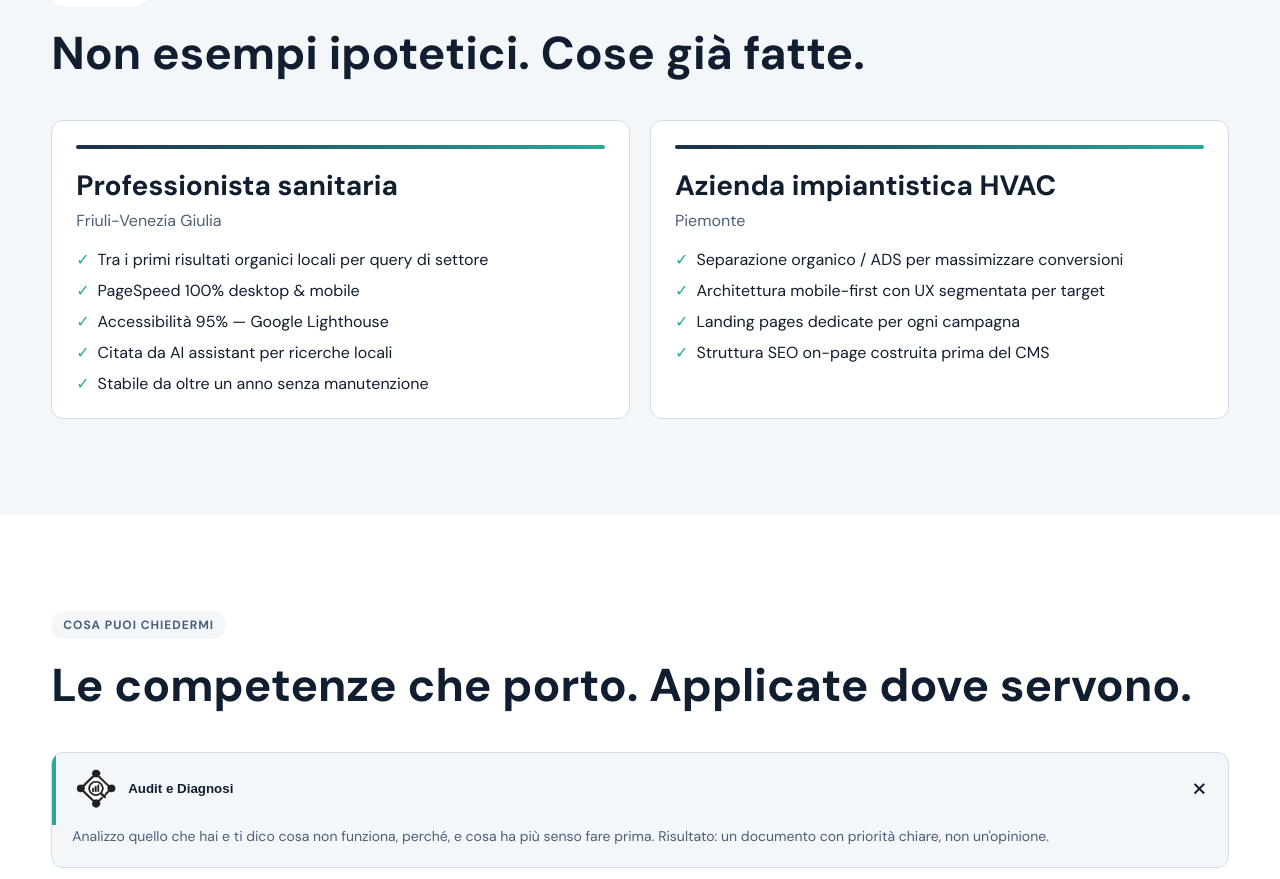
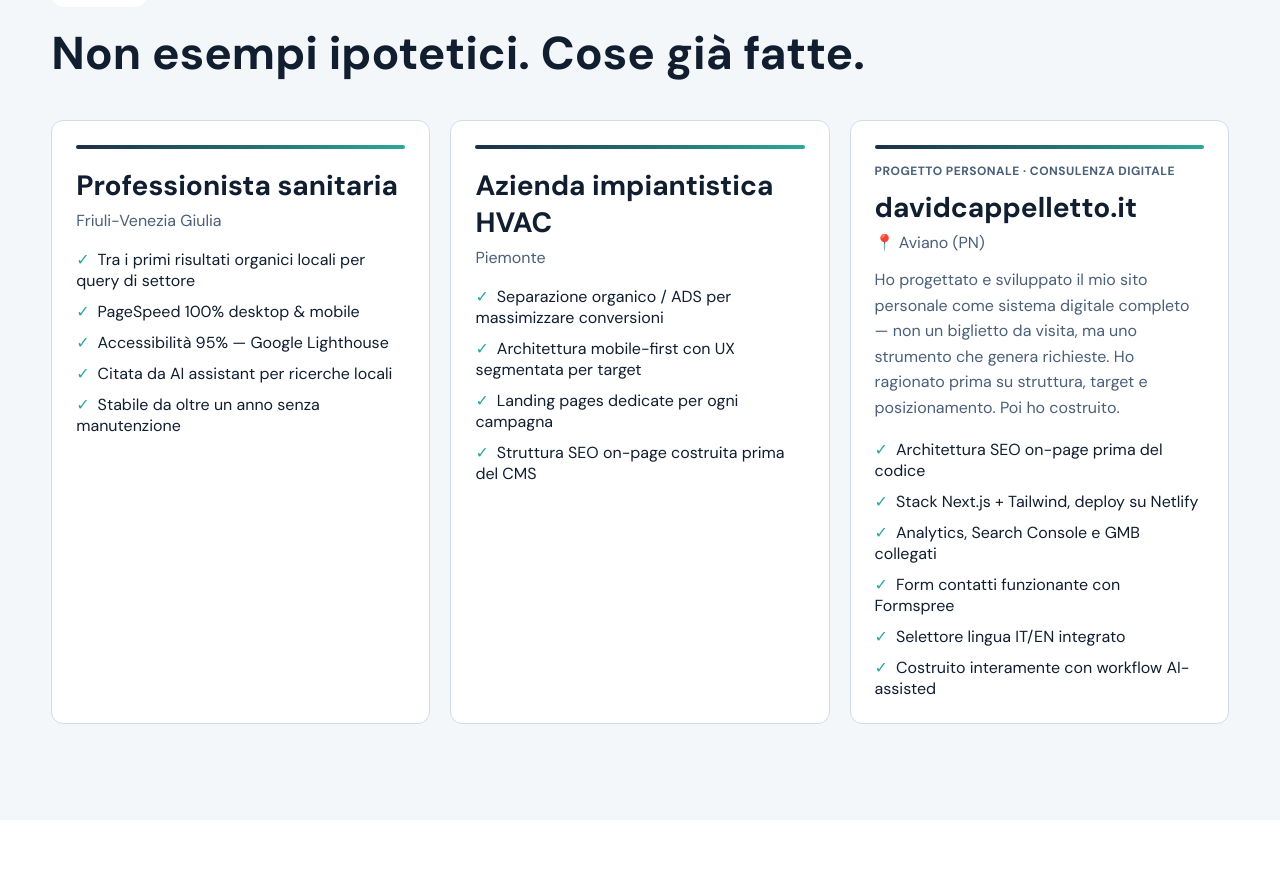
Before and after one commit to DavidCappelletto/davidcappelletto, a Next.js app: page / in a window 1280 px wide. Shown: the part 2165-3044 px from the top of the page. Built offline with nearby package versions, Linux system fonts and the light colour scheme.

Commit message:
aggiunta card sito personale casi reali

```diff
--- a/src/app/page.js
+++ b/src/app/page.js
@@ -73,6 +73,19 @@ const copy = {
       "Architettura mobile-first con UX segmentata per target",
       "Landing pages dedicate per ogni campagna",
       "Struttura SEO on-page costruita prima del CMS",
+    ],
+    case3Tag: "Progetto Personale · Consulenza Digitale",
+    case3: "davidcappelletto.it",
+    case3Place: "📍 Aviano (PN)",
+    case3Text:
+      "Ho progettato e sviluppato il mio sito personale come sistema digitale completo — non un biglietto da visita, ma uno strumento che genera richieste. Ho ragionato prima su struttura, target e posizionamento. Poi ho costruito.",
+    case3Results: [
+      "Architettura SEO on-page prima del codice",
+      "Stack Next.js + Tailwind, deploy su Netlify",
+      "Analytics, Search Console e GMB collegati",
+      "Form contatti funzionante con Formspree",
+      "Selettore lingua IT/EN integrato",
+      "Costruito interamente con workflow AI-assisted",
     ],
     servicesTag: "Cosa Puoi Chiedermi",
     servicesTitle: "Le competenze che porto. Applicate dove servono.",
@@ -226,6 +239,19 @@ const copy = {
       "Mobile-first architecture with target-based UX segmentation",
       "Dedicated landing pages for each campaign",
       "On-page SEO structure built before the CMS",
+    ],
+    case3Tag: "Personal Project · Digital Consulting",
+    case3: "davidcappelletto.it",
+    case3Place: "📍 Aviano (PN)",
+    case3Text:
+      "I designed and developed my personal site as a complete digital system — not a business card, but a tool built to generate requests. I first worked on structure, target and positioning. Then I built it.",
+    case3Results: [
+      "On-page SEO architecture defined before coding",
+      "Next.js + Tailwind stack, deployed on Netlify",
+      "Analytics, Search Console and GMB connected",
+      "Working contact form with Formspree",
+      "Integrated IT/EN language switcher",
+      "Built end-to-end with an AI-assisted workflow",
     ],
     servicesTag: "What You Can Ask For",
     servicesTitle: "The skills I bring. Applied where they matter.",
@@ -775,7 +801,7 @@ export default function Home() {
         <div style={{ width: "min(1200px, 92vw)", margin: "0 auto" }}>
           <span style={{ display: "inline-block", background: "#fff", color: colors.inkMuted, padding: "6px 12px", borderRadius: 999, fontSize: 12, fontWeight: 700, letterSpacing: ".08em", textTransform: "uppercase" }}>{t.casesTag}</span>
           <h2 style={{ margin: "20px 0 0", fontSize: isMobile ? 34 : 46, lineHeight: 1.15 }}>{t.casesTitle}</h2>
-          <div style={{ marginTop: 40, display: "grid", gap: 20, gridTemplateColumns: isMobile ? "1fr" : "1fr 1fr" }}>
+          <div style={{ marginTop: 40, display: "grid", gap: 20, gridTemplateColumns: isMobile ? "1fr" : "1fr 1fr 1fr" }}>
             <article style={{ borderRadius: 12, border: `1px solid ${colors.line}`, background: "#fff", padding: 24 }}>
               <div style={{ height: 4, borderRadius: 999, background: "linear-gradient(90deg, #1C2E4A, #2BA89A)" }} />
               <h3 style={{ margin: "18px 0 0", fontSize: 28 }}>{t.case1}</h3>
@@ -793,6 +819,21 @@ export default function Home() {
               <p style={{ margin: "6px 0 0", color: colors.inkMuted }}>{t.case2Place}</p>
               <ul style={{ margin: "18px 0 0", paddingLeft: 0, listStyle: "none", display: "grid", gap: 10 }}>
                 {t.case2Results.map((result) => (
+                  <li key={result}><span style={{ color: colors.teal, marginRight: 8 }}>✓</span>{result}</li>
+                ))}
+              </ul>
+            </article>
+
+            <article style={{ borderRadius: 12, border: `1px solid ${colors.line}`, background: "#fff", padding: 24 }}>
+              <div style={{ height: 4, borderRadius: 999, background: "linear-gradient(90deg, #1C2E4A, #2BA89A)" }} />
+              <p style={{ margin: "14px 0 0", color: colors.inkMuted, fontSize: 12, letterSpacing: ".04em", textTransform: "uppercase", fontWeight: 700 }}>
+                {t.case3Tag}
+              </p>
+              <h3 style={{ margin: "10px 0 0", fontSize: 28 }}>{t.case3}</h3>
+              <p style={{ margin: "6px 0 0", color: colors.inkMuted }}>{t.case3Place}</p>
+              <p style={{ margin: "14px 0 0", color: colors.inkMuted, lineHeight: 1.6 }}>{t.case3Text}</p>
+              <ul style={{ margin: "18px 0 0", paddingLeft: 0, listStyle: "none", display: "grid", gap: 10 }}>
+                {t.case3Results.map((result) => (
                   <li key={result}><span style={{ color: colors.teal, marginRight: 8 }}>✓</span>{result}</li>
                 ))}
               </ul>
```
